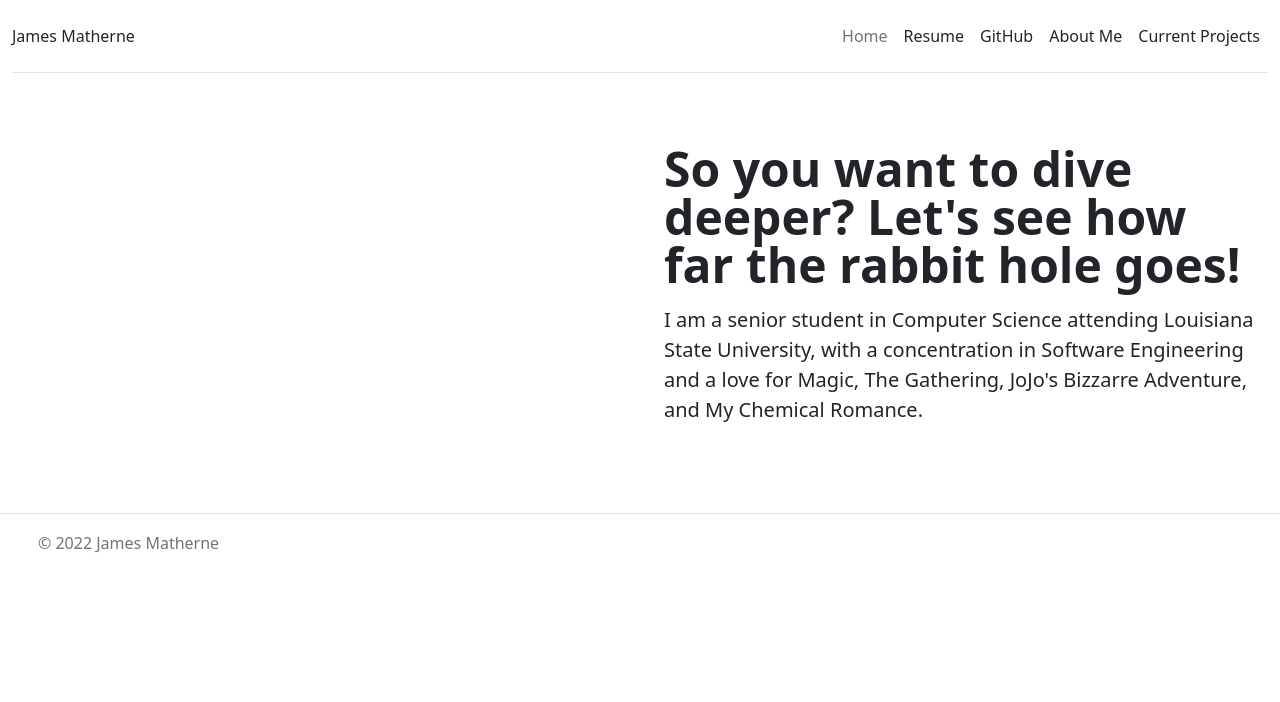
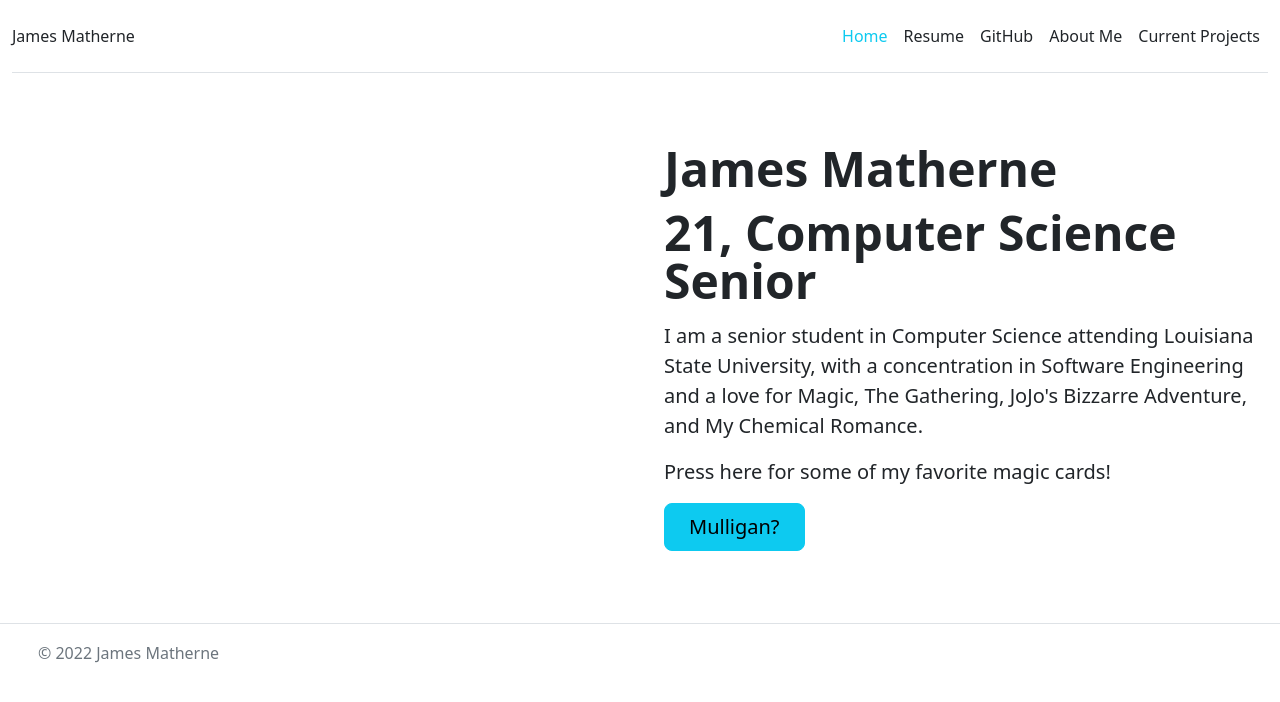
Before and after one commit to jmatherne65/portfolio-website, a plain HTML site: page about.html in a window 1280 px wide. Drawn offline with nearby package versions, Linux system fonts and the light colour scheme.

Commit message:
added "mulligan" button and text hero to currents

```diff
--- a/about.html
+++ b/about.html
@@ -14,7 +14,7 @@
               <div class="logo">James Matherne</div>
             </a>
             <ul class="nav col-12 col-md-auto mb-2 justify-content-center mb-md-0">
-              <li><a href="index.html" class="nav-link px-2 link-secondary">Home</a></li>
+              <li><a href="index.html" class="nav-link px-2 link-info">Home</a></li>
               <li><a href="James Matherne Resume (6) (1).pdf" class="nav-link px-2 link-dark">Resume</a></li>
               <li><a href="https://github.com/jmatherne65" class="nav-link px-2 link-dark">GitHub</a></li>
               <li><a href="about.html" class="nav-link px-2 link-dark">About Me</a></li>
@@ -26,8 +26,11 @@
               <img src="bootstrap-themes.png" class="d-block mx-lg-auto img-fluid" alt="Bootstrap Themes" width="700" height="500" loading="lazy">
             </div> -->
             <div class="col-lg-6">
-              <h1 class="display-5 fw-bold lh-1 mb-3">So you want to dive deeper? Let's see how far the rabbit hole goes!</h1>
+              <h1 class="display-5 fw-bold lh-1 mb-3">James Matherne</h1>
+              <h2 class="display-5 fw-bold lh-1 mb-3" >21, Computer Science Senior</h2>
               <p class="lead">I am a senior student in Computer Science attending Louisiana State University, with a concentration in Software Engineering and a love for Magic, The Gathering, JoJo's Bizzarre Adventure, and My Chemical Romance. </p>
+              <p class="lead">Press here for some of my favorite magic cards!</p>
+              <a href="https://scryfall.com/search?q=a%3A%E2%80%9CYoji+Shinkawa%E2%80%9D&unique=art" class="btn btn-info btn-lg px-4 me-sm-3" tabindex="-1" role="button" aria-disabled="false">Mulligan?</a>
             </div>
           </div>
     </div>
```
Also changed, not shown: currents.html (+6 -1 lines), index.html (+4 -2 lines).
